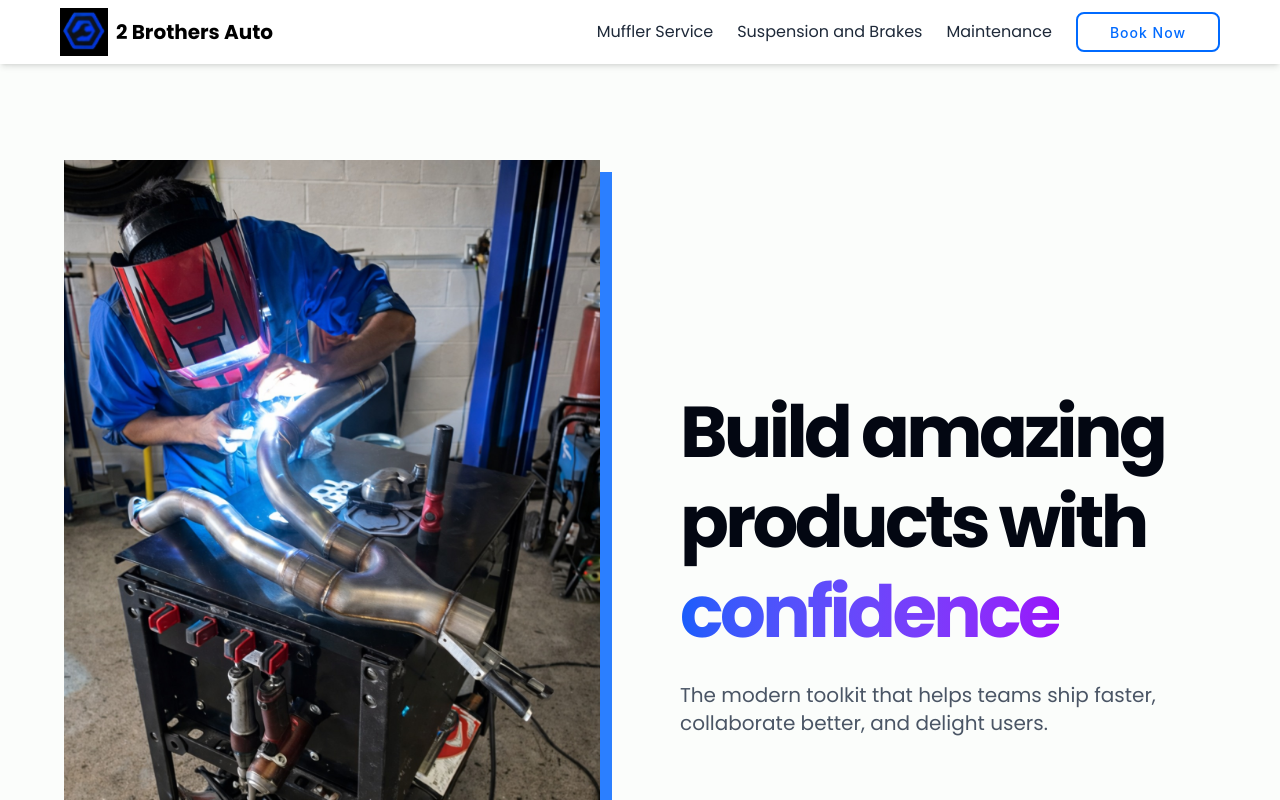
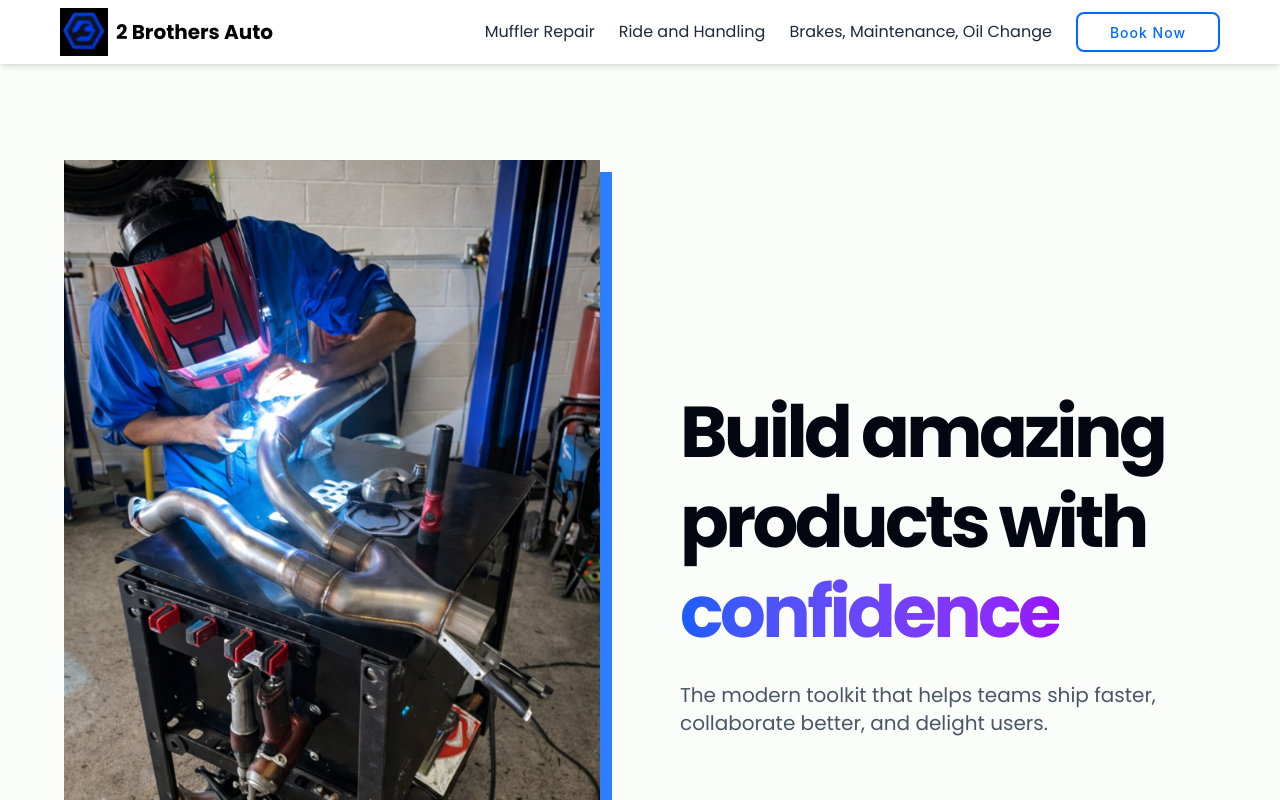
Before and after one commit to oscpaul/a-b, a Next.js app: page / in a window 1280 px wide. Shown: the top 800 px of the page. Built offline with nearby package versions, Linux system fonts and the light colour scheme.

Commit message:
Update Header.jsx

```diff
--- a/components/Header.jsx
+++ b/components/Header.jsx
@@ -40,13 +40,13 @@ export default function Header() {
         {/* Desktop Nav */}
         <nav className="hidden md:flex items-center space-x-6">
           <a className="text-gray-800 font-medium text-sm sm:text-base" href="/muffler-service">
-            Muffler Service
+            Muffler Repair
           </a>
           <a className="text-gray-800 font-medium text-sm sm:text-base" href="/suspension-service">
-            Suspension and Brakes
+            Ride and Handling
           </a>
           <a className="text-gray-800 font-medium text-sm sm:text-base" href="/maintenance">
-            Maintenance
+            Brakes, Maintenance, Oil Change
           </a>
 <Link
   href="https://app.squareup.com/appointments/book/2pefuflo2hw9e3/LCTHN7ABYT9JV/start"
@@ -75,19 +75,19 @@ export default function Header() {
       className="text-gray-800 font-medium text-base py-2"
       href="/muffler-service"
     >
-      Muffler Service
+      Muffler Repair
     </a>
     <a
       className="text-gray-800 font-medium text-base py-2"
       href="/suspension-service"
     >
-      Suspension and Brakes
+      Ride and Handling
     </a>
     <a
       className="text-gray-800 font-medium text-base py-2"
       href="/maintenance"
     >
-      Maintenance
+      Brakes, Maintenance, Oil Change
     </a>
 
     {/* Book Now Button - Matches width of other items */}
```
